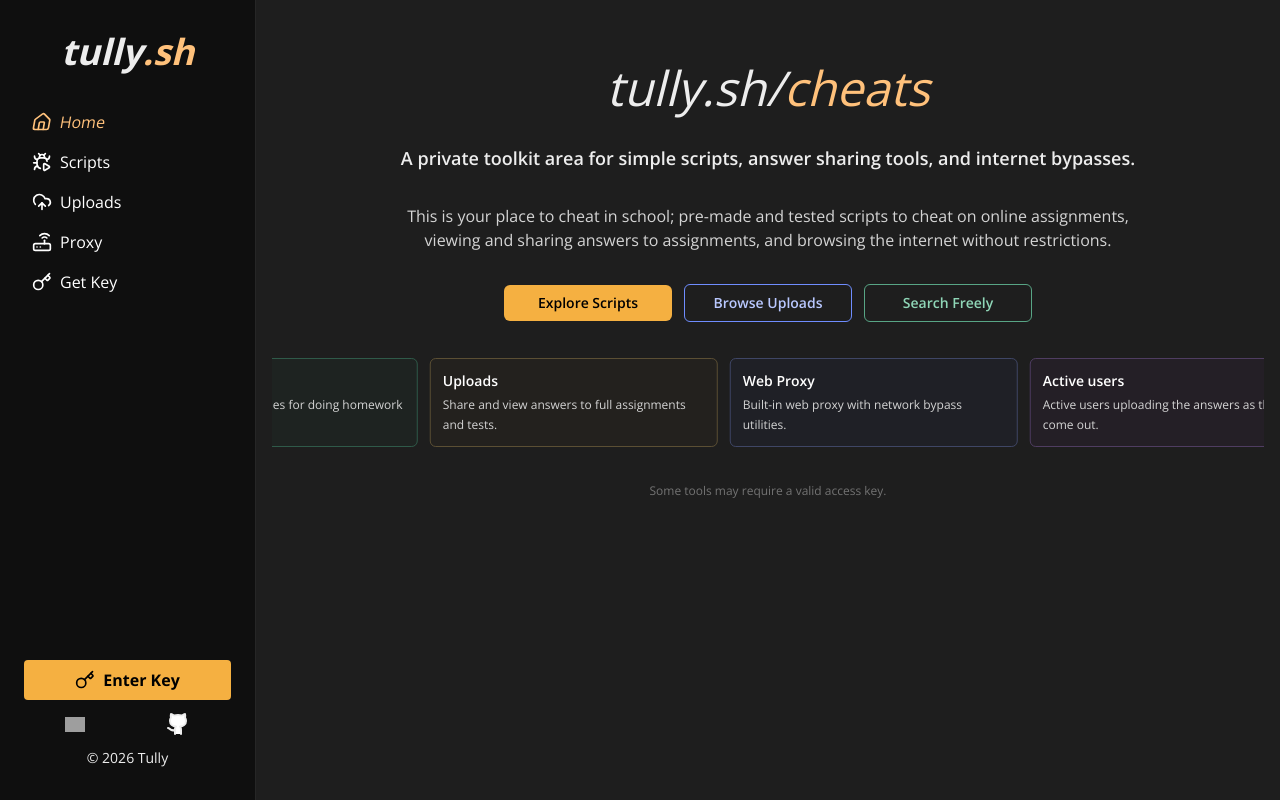
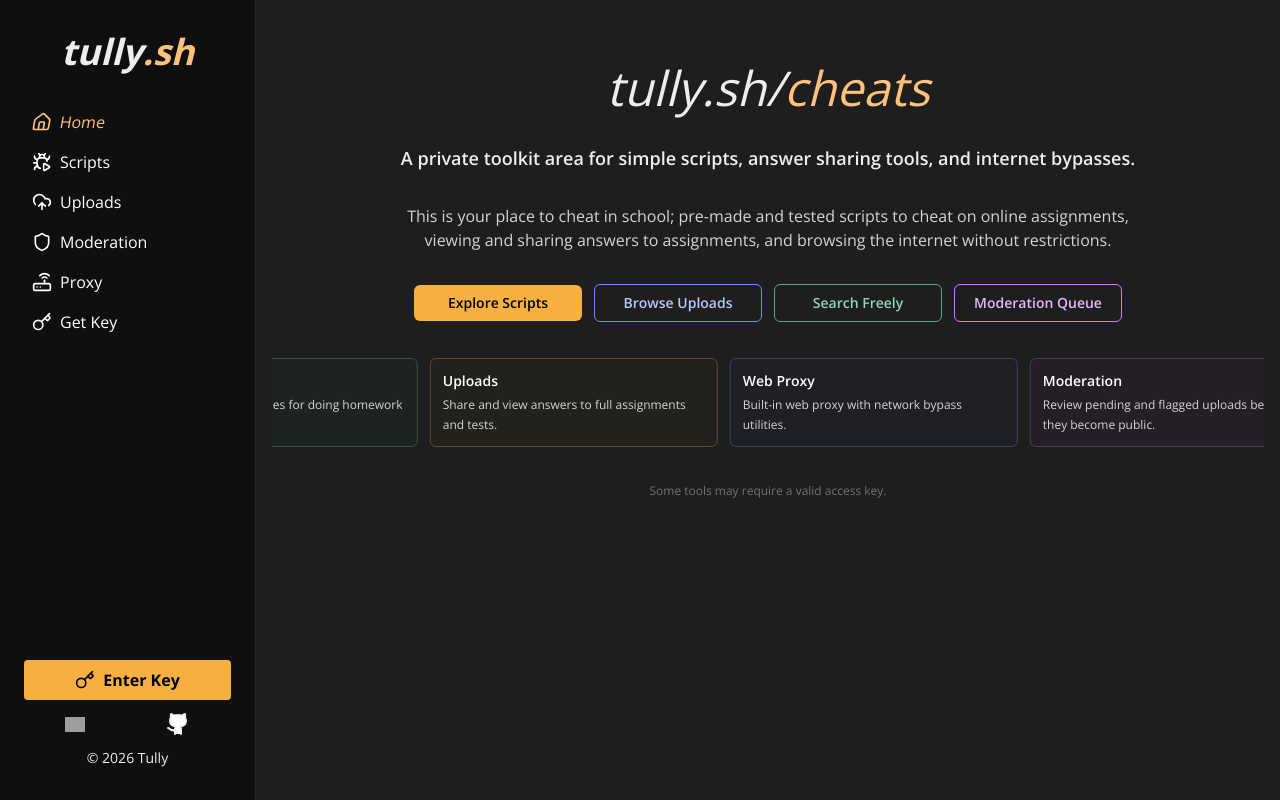
Before and after one commit to Tullysaurus/tully.sh, a Next.js app: page /cheats in a window 1280 px wide. Built offline with nearby package versions, Linux system fonts and the light colour scheme; no server answers; grey boxes are pictures that could not be loaded.

Commit message:
Add moderation tab

```diff
--- a/src/app/(main)/cheats/(home)/page.tsx
+++ b/src/app/(main)/cheats/(home)/page.tsx
@@ -24,8 +24,8 @@ export default function CheatsHome() {
     },
     {
       id: "private",
-      title: "Active users",
-      description: "Active users uploading the answers as they come out.",
+      title: "Moderation",
+      description: "Review pending and flagged uploads before they become public.",
       tone: "bg-[#241f26] border-[#4f3d61]",
     },
   ];
@@ -61,6 +61,12 @@ export default function CheatsHome() {
         >
           Search Freely
         </Link>
+        <Link
+          href="/cheats/moderation"
+          className="inline-flex min-w-[10.5rem] items-center justify-center rounded-md border border-[#d07cff] bg-transparent px-4 py-2 text-sm font-semibold text-[#e4b7ff] transition-colors hover:bg-[#d07cff]/10"
+        >
+          Moderation Queue
+        </Link>
       </div>
       <div className="reveal-up delay-4 home-card-marquee w-full overflow-hidden">
         <div className="home-card-track flex w-max items-stretch gap-3 py-1">
--- a/src/components/sidebar.tsx
+++ b/src/components/sidebar.tsx
@@ -4,7 +4,7 @@ import { useEffect, useState } from "react";
 import type { ReactElement } from "react";
 import Link from "next/link";
 import { usePathname } from "next/navigation";
-import { BugPlay, CheckCircle2, CloudUpload, Github, House, Key, Loader2, Megaphone, Router, Terminal } from "lucide-react";
+import { BugPlay, CheckCircle2, CloudUpload, Github, House, Key, Loader2, Megaphone, Router, Shield, Terminal } from "lucide-react";
 import SidebarLink from "./sidebar-link";
 import SocialLink from "./social-link";
 import checkAuth from "@/lib/auth";
@@ -45,6 +45,10 @@ export default function Sidebar() {
       "/cheats/uploads": {
         name: "Uploads",
         icon: <CloudUpload className="h-4 w-4 lg:h-5 lg:w-5" />,
+      },
+      "/cheats/moderation": {
+        name: "Moderation",
+        icon: <Shield className="h-4 w-4 lg:h-5 lg:w-5" />,
       },
       "/cheats/proxy": {
         name: "Proxy",
```
